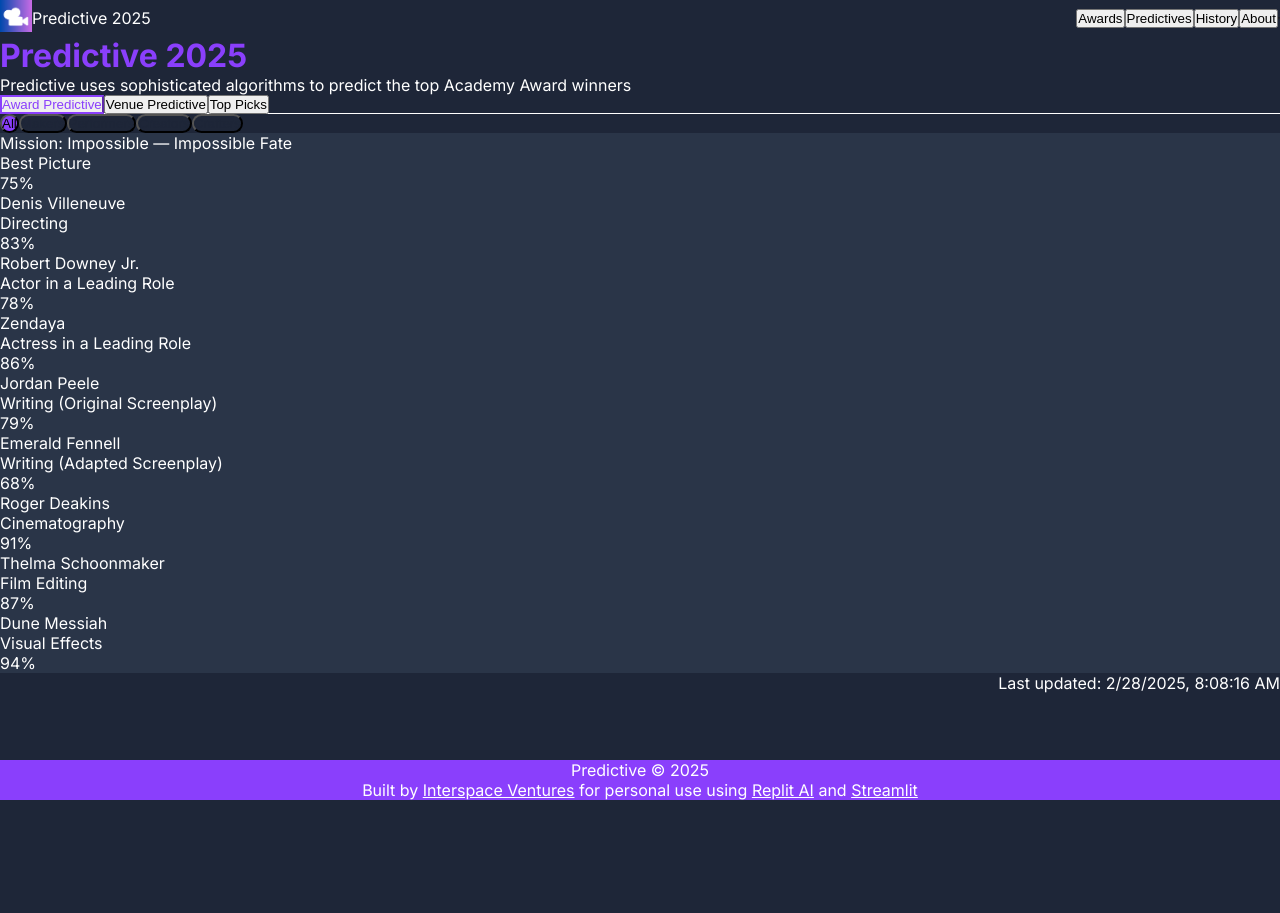
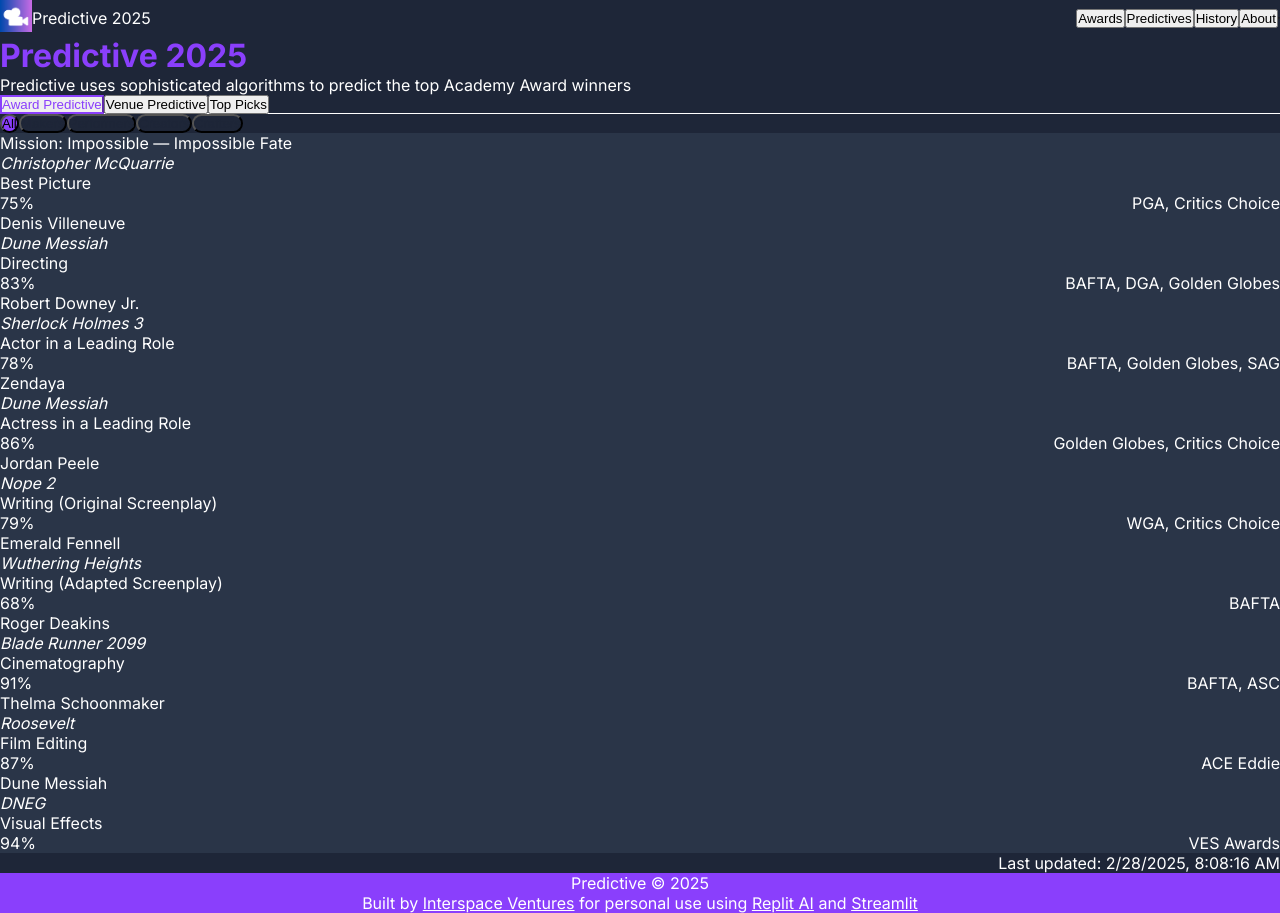
Before and after one commit to hey-samir/predictive, a Next.js app: page / in a window 1280 px wide. Before the commit the page ends 800 px from the top, so only its background shows below. Built offline with nearby package versions, Linux system fonts and the light colour scheme.

Commit message:
Update UI of prediction cards with improved styling and information display, including film title and award support details.
Screenshot: https://storage.googleapis.com/screenshot-production-us-central1/5e27418b-df48-4e5c-849a-19b4c62b6f26/16257f49-a68d-4c7e-a1c4-02abd362c00d.jpg

```diff
--- a/src/components/PredictionsSection.tsx
+++ b/src/components/PredictionsSection.tsx
@@ -232,7 +232,7 @@
 
   return (
     <div
-      className="bg-[#2a3548] shadow rounded-xl overflow-hidden transition-all duration-200 hover:shadow-md p-5 flex flex-col h-40"
+      className="bg-[#2a3548] shadow rounded-xl overflow-hidden transition-all duration-200 hover:shadow-lg p-5 flex flex-col justify-between h-full"
       style={{ backgroundColor: cardBackground }}
     >
       <div className="flex items-start">
@@ -242,16 +242,28 @@
           </svg>
         </div>
         <div>
-          <div className="text-xl font-semibold text-white mb-4">
+          <div className="text-xl font-semibold text-white mb-2">
             {topNominee.nomineeName}
           </div>
+          {topNominee.filmTitle && (
+            <div className="text-sm text-gray-400 mb-2 italic">
+              {topNominee.filmTitle}
+            </div>
+          )}
           <div className="text-sm text-gray-400">
             {category}
           </div>
-          <div className="mt-2 text-lg font-bold text-purple-400">
-            {topNominee.likelihood?.toFixed(0)}%
+        </div>
+      </div>
+      <div className="flex justify-between items-end mt-4">
+        <div className="text-lg font-bold text-purple-400">
+          {topNominee.likelihood?.toFixed(0)}%
+        </div>
+        {topNominee.awardSupport && (
+          <div className="text-xs text-gray-400">
+            {topNominee.awardSupport}
           </div>
-        </div>
+        )}
       </div>
     </div>
   );
```
